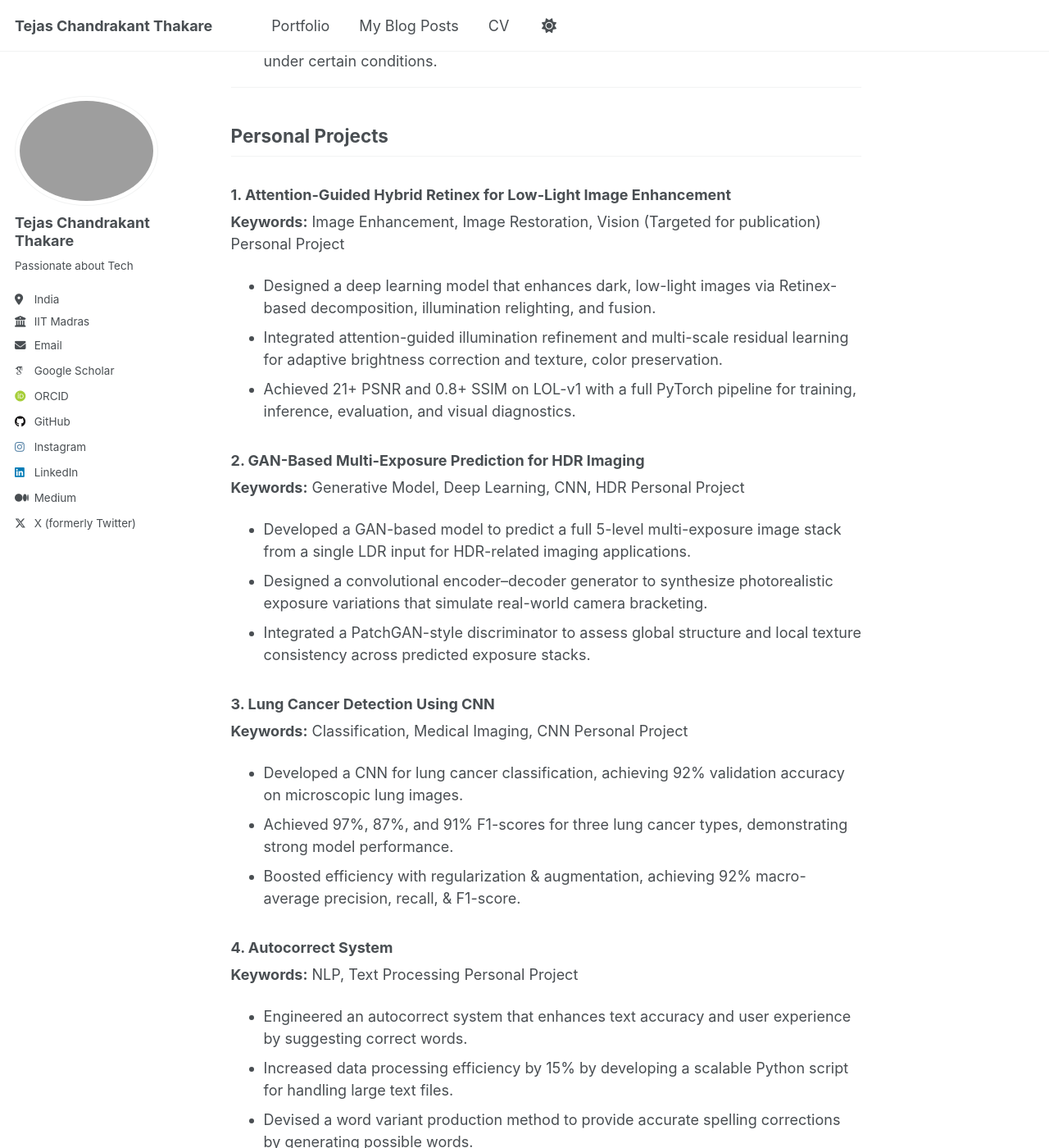
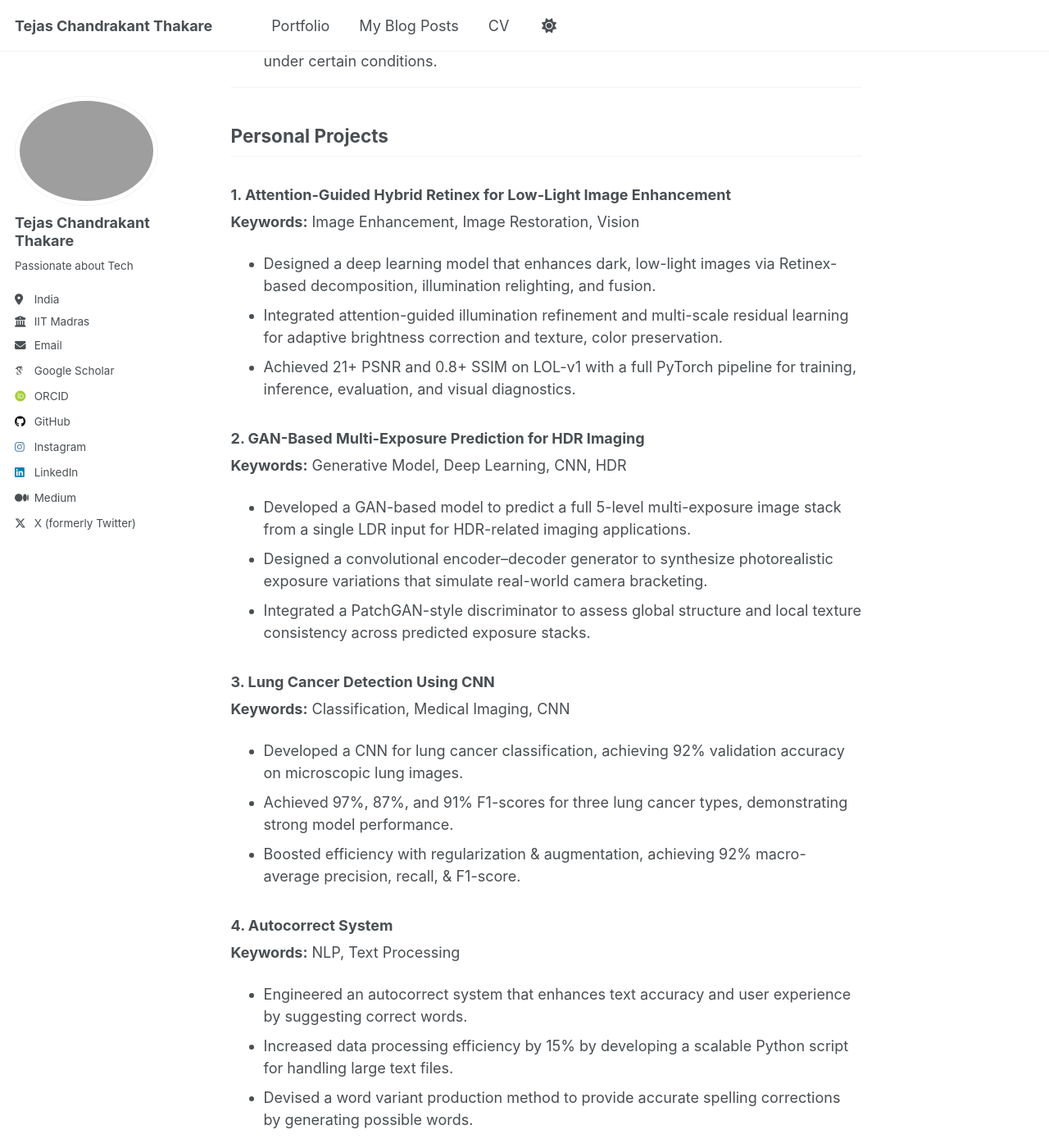
Before and after one commit to TejasCThakare/tejascthakare.github.io, a Jekyll site: the page built from _pages/cv.md, in a window 1280 px wide and 1400 px high, scrolled down 1776 px. Shown: the whole window at 82% size. Built offline with Jekyll 4.4.1, drawn with Linux system fonts in a browser that asks for light colours; some web fonts are replaced; our own code applies the rules of GitHub Pages for plain Markdown files; some of the changed text lies outside the part shown.

Commit message:
Update cv.md

```diff
--- a/_pages/cv.md
+++ b/_pages/cv.md
@@ -51,42 +51,42 @@ Secondary | Maharashtra State Board | 90.20% | 2015
 ## Personal Projects
 
 ### 1. Attention-Guided Hybrid Retinex for Low-Light Image Enhancement
-**Keywords:** Image Enhancement, Image Restoration, Vision (Targeted for publication) Personal Project
+**Keywords:** Image Enhancement, Image Restoration, Vision
 
 - Designed a deep learning model that enhances dark, low-light images via Retinex-based decomposition, illumination relighting, and fusion.
 - Integrated attention-guided illumination refinement and multi-scale residual learning for adaptive brightness correction and texture, color preservation.
 - Achieved 21+ PSNR and 0.8+ SSIM on LOL-v1 with a full PyTorch pipeline for training, inference, evaluation, and visual diagnostics.
 
 ### 2. GAN-Based Multi-Exposure Prediction for HDR Imaging
-**Keywords:** Generative Model, Deep Learning, CNN, HDR Personal Project
+**Keywords:** Generative Model, Deep Learning, CNN, HDR
 
 - Developed a GAN-based model to predict a full 5-level multi-exposure image stack from a single LDR input for HDR-related imaging applications.
 - Designed a convolutional encoder–decoder generator to synthesize photorealistic exposure variations that simulate real-world camera bracketing.
 - Integrated a PatchGAN-style discriminator to assess global structure and local texture consistency across predicted exposure stacks.
 
 ### 3. Lung Cancer Detection Using CNN
-**Keywords:** Classification, Medical Imaging, CNN Personal Project
+**Keywords:** Classification, Medical Imaging, CNN
 
 - Developed a CNN for lung cancer classification, achieving 92% validation accuracy on microscopic lung images.
 - Achieved 97%, 87%, and 91% F1-scores for three lung cancer types, demonstrating strong model performance.
 - Boosted efficiency with regularization & augmentation, achieving 92% macro-average precision, recall, & F1-score.
 
 ### 4. Autocorrect System
-**Keywords:** NLP, Text Processing Personal Project
+**Keywords:** NLP, Text Processing
 
 - Engineered an autocorrect system that enhances text accuracy and user experience by suggesting correct words.
 - Increased data processing efficiency by 15% by developing a scalable Python script for handling large text files.
 - Devised a word variant production method to provide accurate spelling corrections by generating possible words.
 
 ### 5. Movie Recommendation System
-**Keywords:** Data Preprocessing, Recommender Systems Personal Project
+**Keywords:** Data Preprocessing, Recommender Systems
 
 - Built a content-based movie recommendation system using 4,800+ movies to provide personalized suggestions.
 - Carried out data pre-processing and feature engineering on text and numerical data, thus boosting the accuracy.
 - System retrieves and ranks the top 10 similar movies using a similarity matrix, enhancing the user experience.
 
 ### 6. Chatbot Creation
-**Keywords:** Intent Classification, Text Embeddings Personal Project
+**Keywords:** Intent Classification, Text Embeddings
 
 - Designed a Chatbot model using TensorFlow and Keras, achieving over 94% accuracy in intent classification.
 - Mapped user input patterns to specific intents using a JSON-based dataset, enabling content-aware responses.
```
